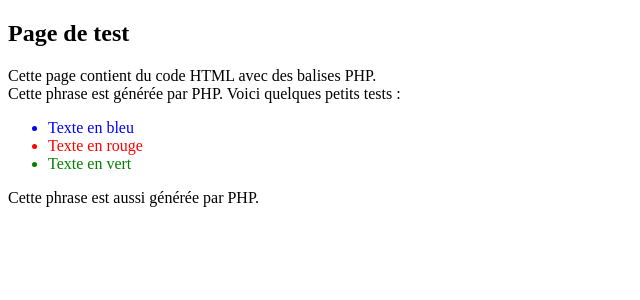
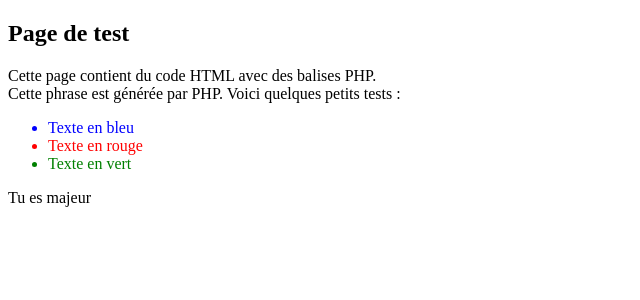
Before and after one commit to cedluck/GitCoursPHP, a PHP site: page /testphp.php in a window 1280 px wide. Shown: the top 300 px of the page, without its empty margins (0-640 px from the left). Run offline with PHP 8.4, Linux system fonts and the light colour scheme.

Commit message:
Add a ternary condition L22

```diff
--- a/testphp.php
+++ b/testphp.php
@@ -9,7 +9,7 @@
 
         <p>
             Cette page contient du code HTML avec des balises PHP.<br />
-            <?php echo 'Cette phrase est générée par PHP.' ?>
+            <?php echo 'Cette phrase est générée par PHP.'?>
             Voici quelques petits tests :
         </p>
 
@@ -20,7 +20,12 @@
         </ul>
 
         <?php
-           echo 'Cette phrase est aussi générée par PHP.'
-        ?>
+			$age = 24;
+			$majeur = ($age >= 18) ? true : false; //ternary condition (condition ternaire)
+			if ($majeur)
+			{
+			echo 'Tu es majeur';
+			}
+		?>
     </body>
 </html>
```
